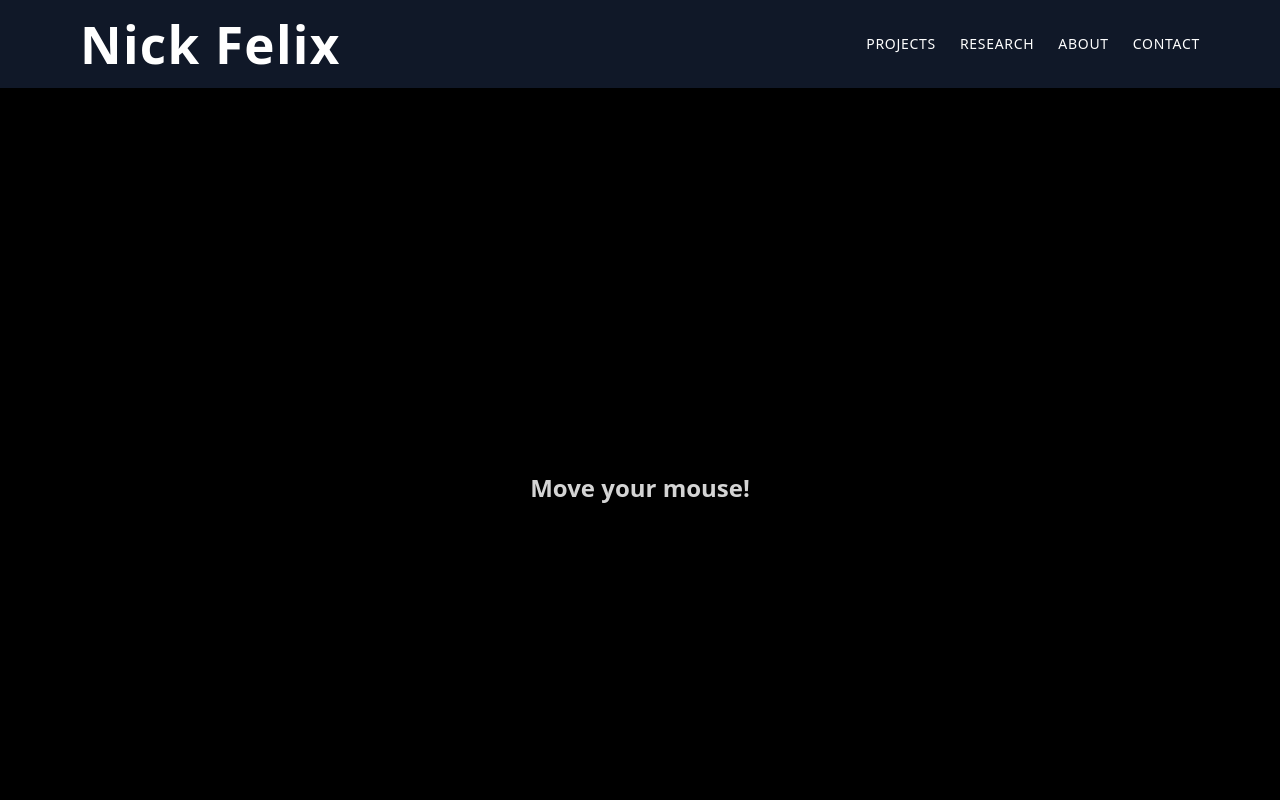
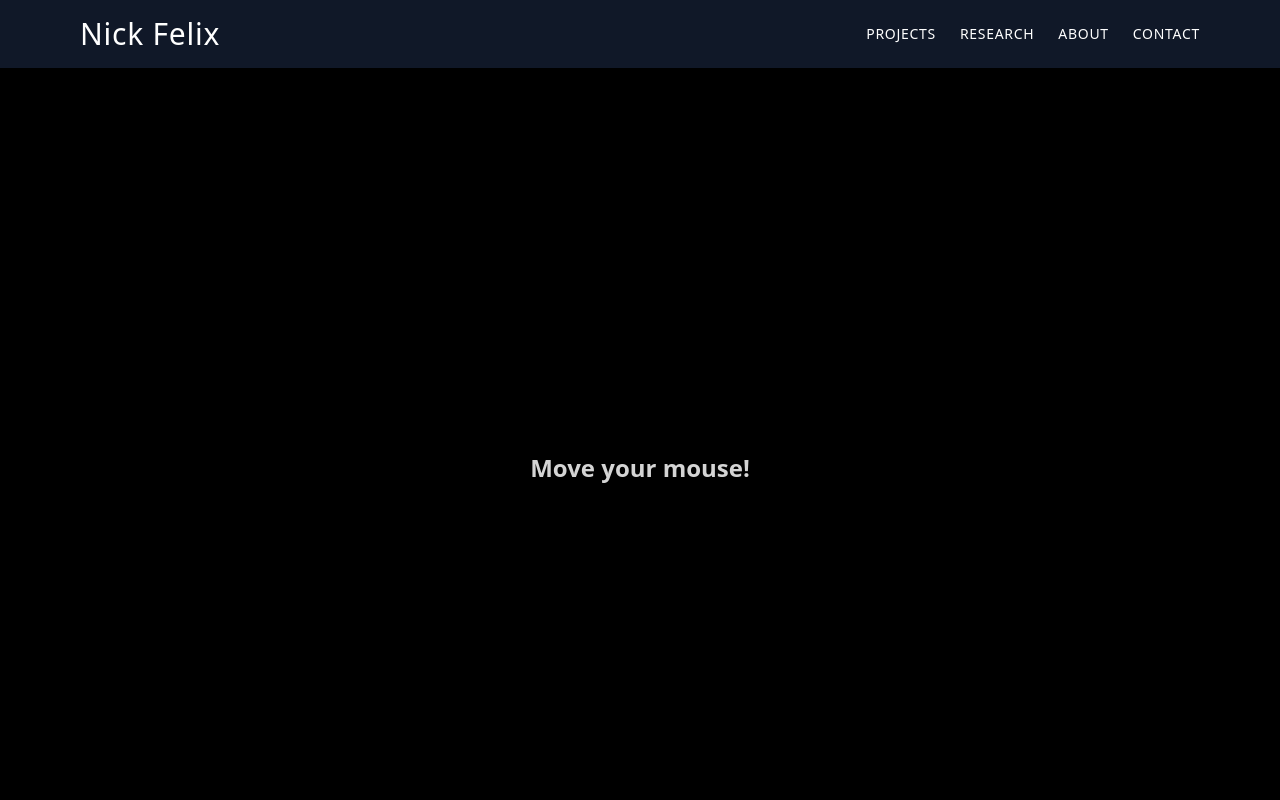
Before and after one commit to nicorox247/Nick-Felix-Site, a React (Vite) app: page / in a window 1280 px wide. Shown: the top 800 px of the page. Built offline with nearby package versions, Linux system fonts and the light colour scheme.

Commit message:
changed link color to green on index.css

```diff
--- a/src/components/NavBar.jsx
+++ b/src/components/NavBar.jsx
@@ -1,14 +1,32 @@
+import { Link } from 'react-router-dom';
+import { NavLink } from 'react-router-dom';
+
+
 export default function NavBar() {
     return (
       <header className="bg-gray-900 text-white">
         <nav className="max-w-6xl mx-auto flex items-center justify-between p-4">
-          <h1 className="text-xl font-bold tracking-wide">Nick&nbsp;Felix</h1>
+        <Link to="/" className="text-2xl md:text-3xl font-extrabold tracking-wide">
+          Nick&nbsp;Felix
+        </Link>
+
+
           <ul className="hidden md:flex gap-6 text-sm uppercase tracking-wider">
-            <li className="hover:text-blue-400 transition">Projects</li>
-            <li className="hover:text-blue-400 transition">Research</li>
-            <li className="hover:text-blue-400 transition">About</li>
-            <li className="hover:text-blue-400 transition">Contact</li>
+            <li>
+              <Link to="/projects">Projects</Link>
+            </li>
+            <li>
+              <Link to="/research">Research</Link>
+            </li>
+            <li>
+              <Link to="/about">About</Link>
+            </li>
+            <li>
+              <Link to="/contact">Contact</Link>
+            </li>
           </ul>
+
+
           {/* Mobile hamburger (optional) */}
           <button className="md:hidden p-2 hover:bg-gray-800 rounded">
             <span className="sr-only">Open menu</span>
--- a/src/index.css
+++ b/src/index.css
@@ -15,11 +15,11 @@
 
 a {
   font-weight: 500;
-  color: #646cff;
+  color: #ffffff;
   text-decoration: inherit;
 }
 a:hover {
-  color: #535bf2;
+  color: #53f298;
 }
 
 body {
```
